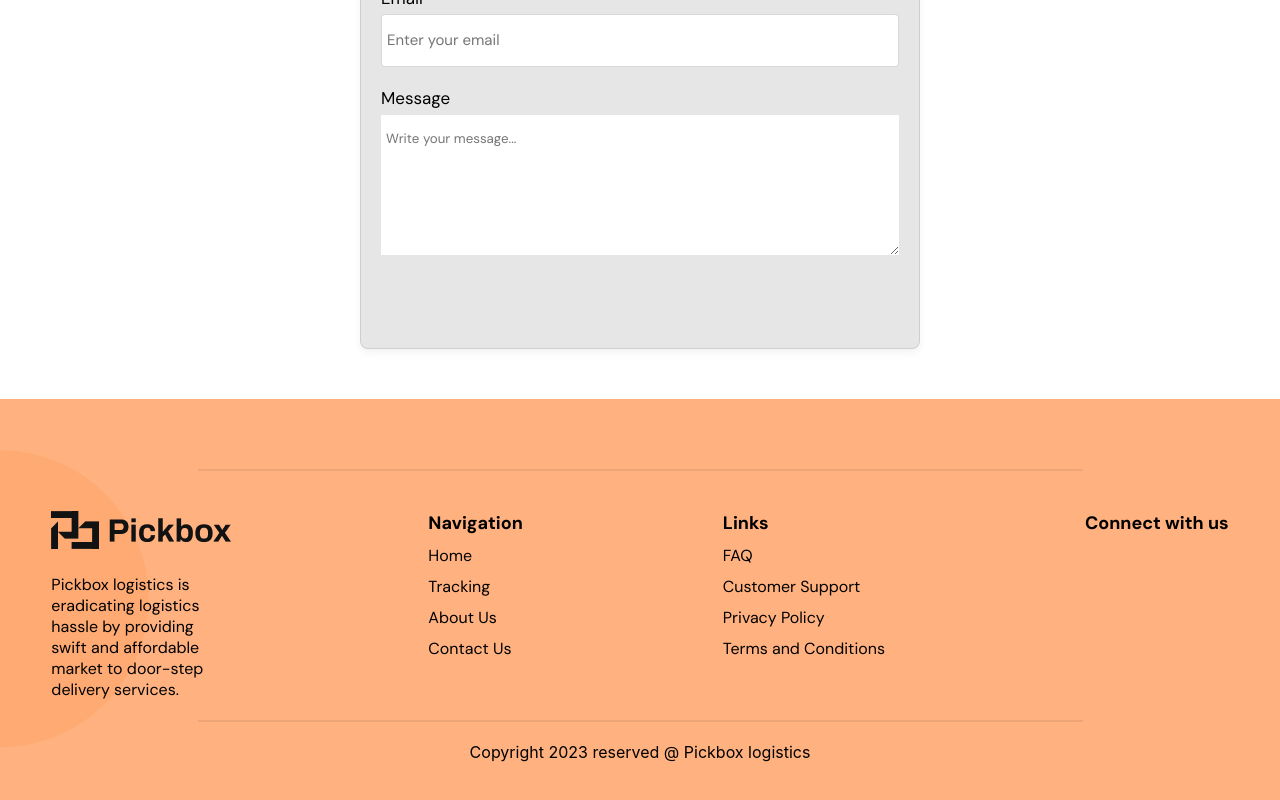
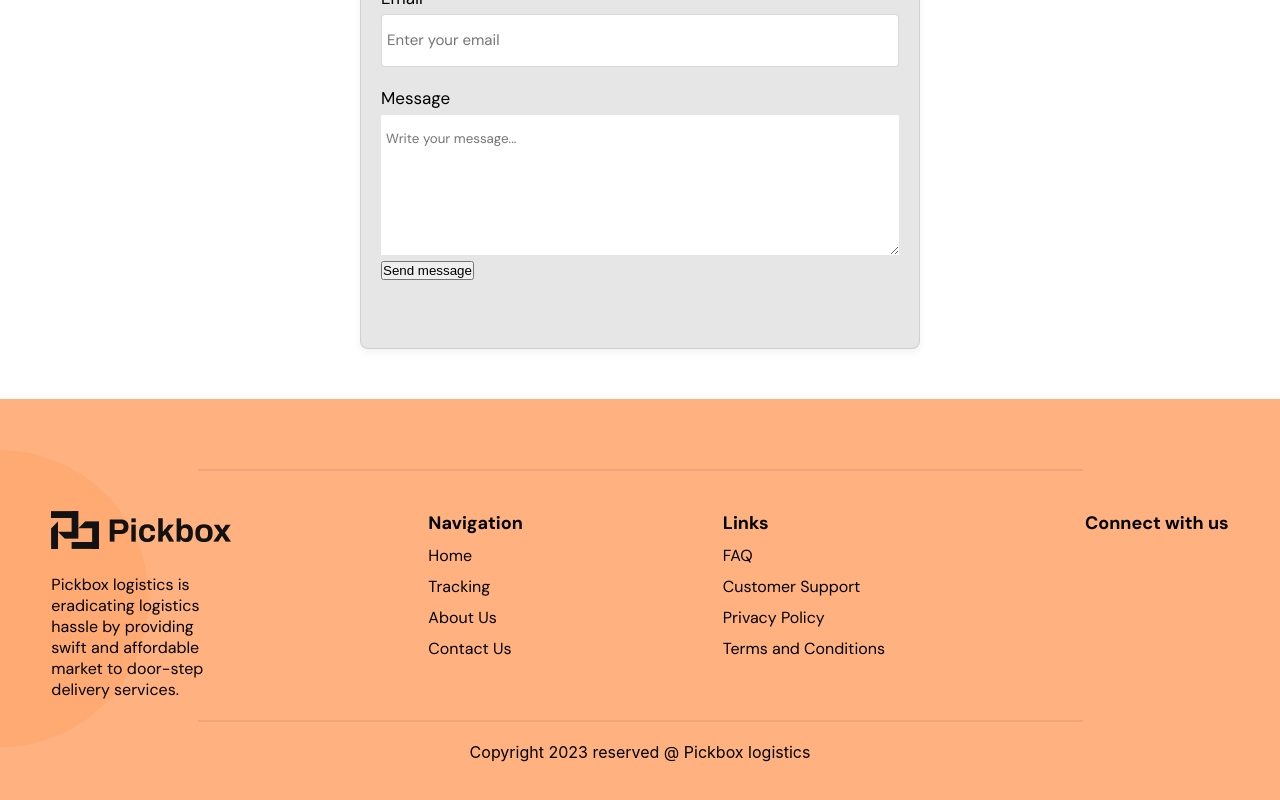
Before and after one commit to Pickbox-Project/Pickbox-frontend, a React (Create React App) app: page /contactus in a window 1280 px wide. Shown: the part 953-1753 px from the top of the page. Built offline with nearby package versions, Linux system fonts and the light colour scheme.

Commit message:
Started working on Contact Us Component and the Form

```diff
--- a/src/Components/ContactUs/ContactUs.jsx
+++ b/src/Components/ContactUs/ContactUs.jsx
@@ -27,6 +27,7 @@ const ContactUs = () => {
           rows="5"
           placeholder="Write your message..."
         ></textarea>
+        <button type="submit">Send message</button>
       </form>
     </div>
   );
```
